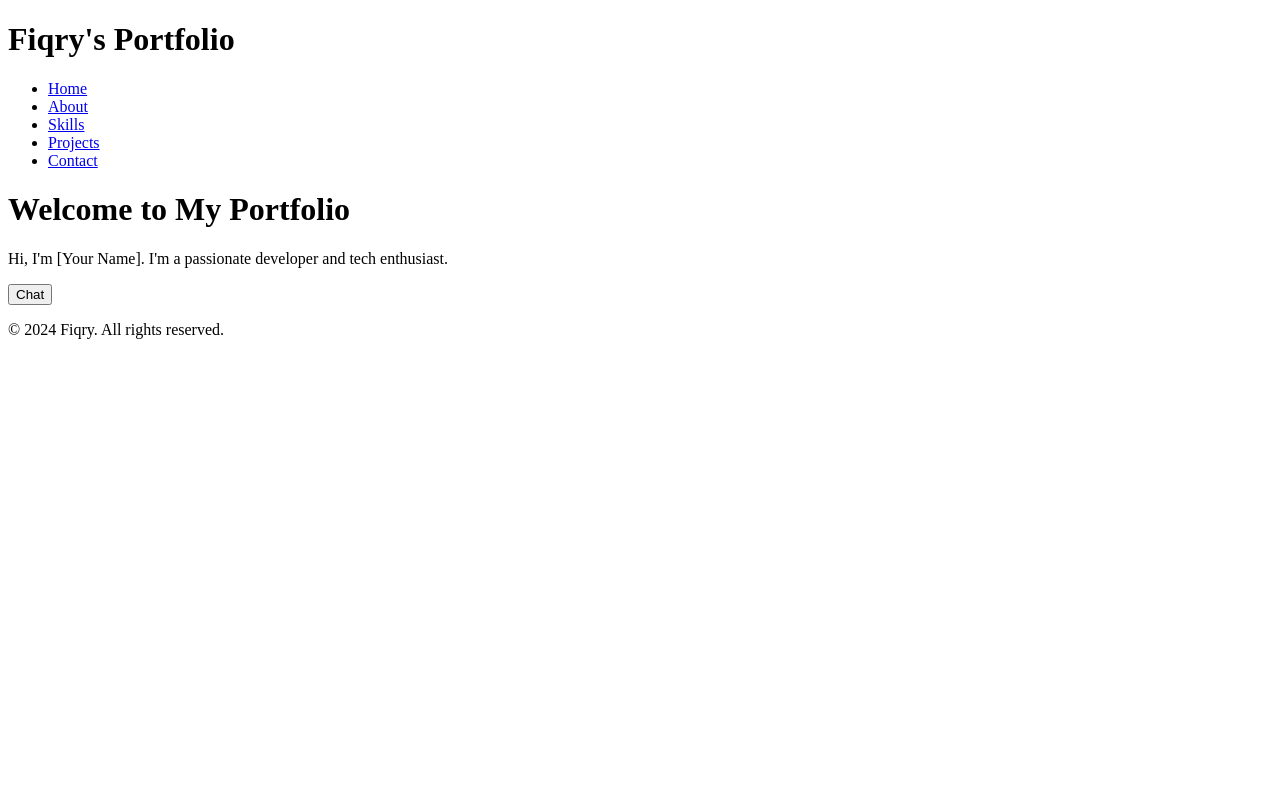
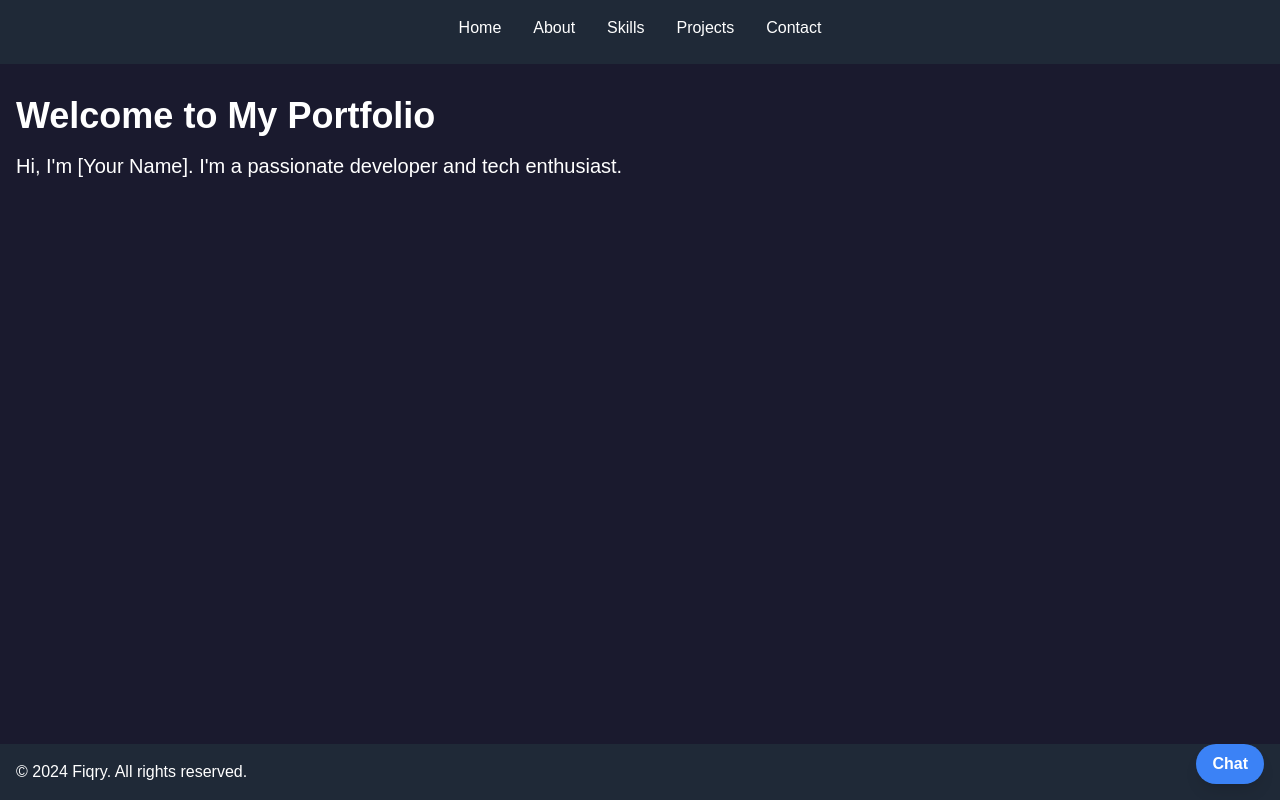
Before and after one commit to fiqryrev/hello-fiqryrev, a Next.js app: page / in a window 1280 px wide. Built offline with nearby package versions, Linux system fonts and the light colour scheme.

Commit message:
add modification

```diff
--- a/package.json
+++ b/package.json
@@ -20,7 +20,7 @@
     "build": "next build",
     "start": "next start",
     "lint": "next lint",
-    "vercel-build": "npm install && next build"
+    "vercel-build": "npm run build && tailwindcss -i ./src/styles/globals.css -o ./public/build/tailwind.css"
   },
   "author": "Fiqry Revadiansyah",
   "license": "ISC"
--- /dev/null
+++ b/pages/_app.js
@@ -0,0 +1,7 @@
+import '../src/styles/globals.css';
+
+function MyApp({ Component, pageProps }) {
+  return <Component {...pageProps} />;
+}
+
+export default MyApp;
--- a/src/styles/globals.css
+++ b/src/styles/globals.css
@@ -1,4 +1,7 @@
 /* Add this to hello_fiqryrev/src/styles/globals.css */
+@tailwind base;
+@tailwind components;
+@tailwind utilities;
 body {
     background-color: #1a1a2e; /* Dark background color */
     color: #fff; /* Text color for better contrast */
--- a/tailwind.config.js
+++ b/tailwind.config.js
@@ -2,8 +2,8 @@
 
 module.exports = {
     content: [
-      "./src/pages/**/*.{js,ts,jsx,tsx}",
-      "./src/components/**/*.{js,ts,jsx,tsx}",
+      './pages/**/*.{js,ts,jsx,tsx}',
+      './src/components/**/*.{js,ts,jsx,tsx}',
     ],
     theme: {
       extend: {
```
Also changed, not shown: 1 other file (tests, documents, lock files or other folders).
